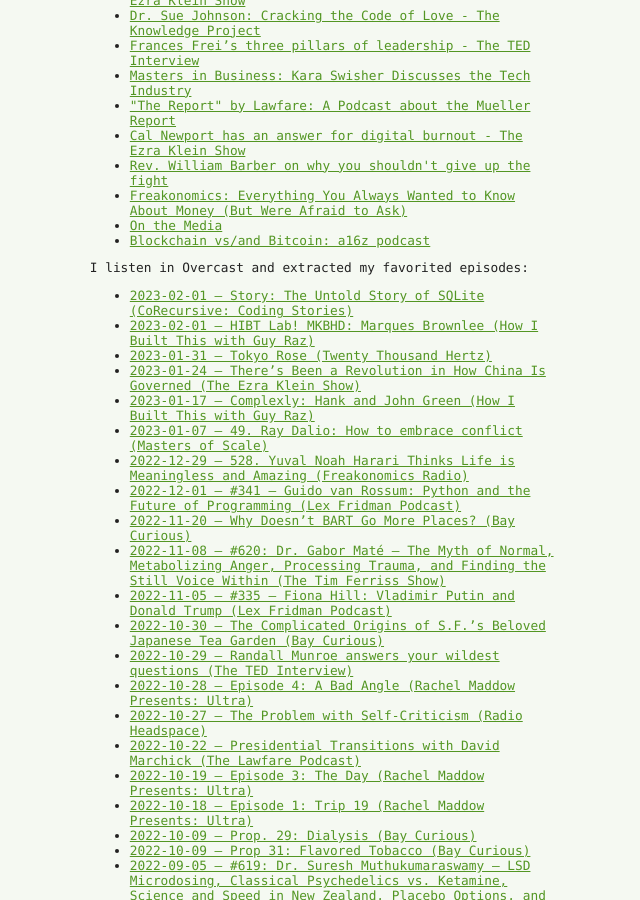
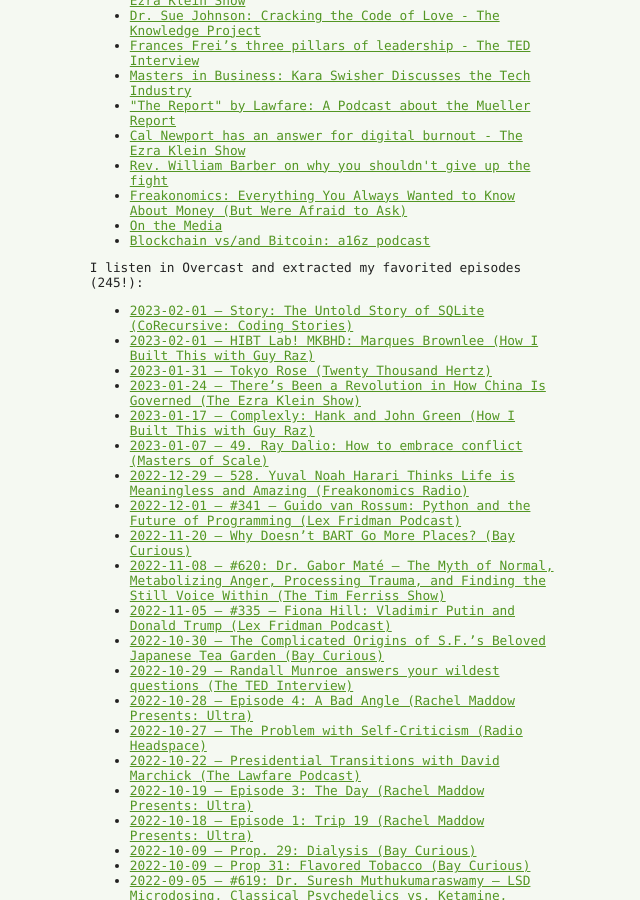
Before and after one commit to parkr/stuff, a Jekyll site: the page built from _compilations/podcasts.md, in a window 1280 px wide and 900 px high, scrolled down 361 px. Shown: the whole window, without its empty margins (185-825 px from the left). Built offline with Jekyll 4.4.1, drawn with Linux system fonts in a browser that asks for light colours; some of the changed lines change nothing that is shown.

Commit message:
Add the count of episodes

```diff
--- a/_compilations/podcasts.md
+++ b/_compilations/podcasts.md
@@ -15,7 +15,7 @@
 {% endfor %}
 </ul>
 
-I listen in Overcast and extracted my favorited episodes:
+I listen in Overcast and extracted my favorited episodes ({{ site.data.overcast_recommended_episodes | size }}!):
 
 <ul>
 {% for episode in site.data.overcast_recommended_episodes %}
```
